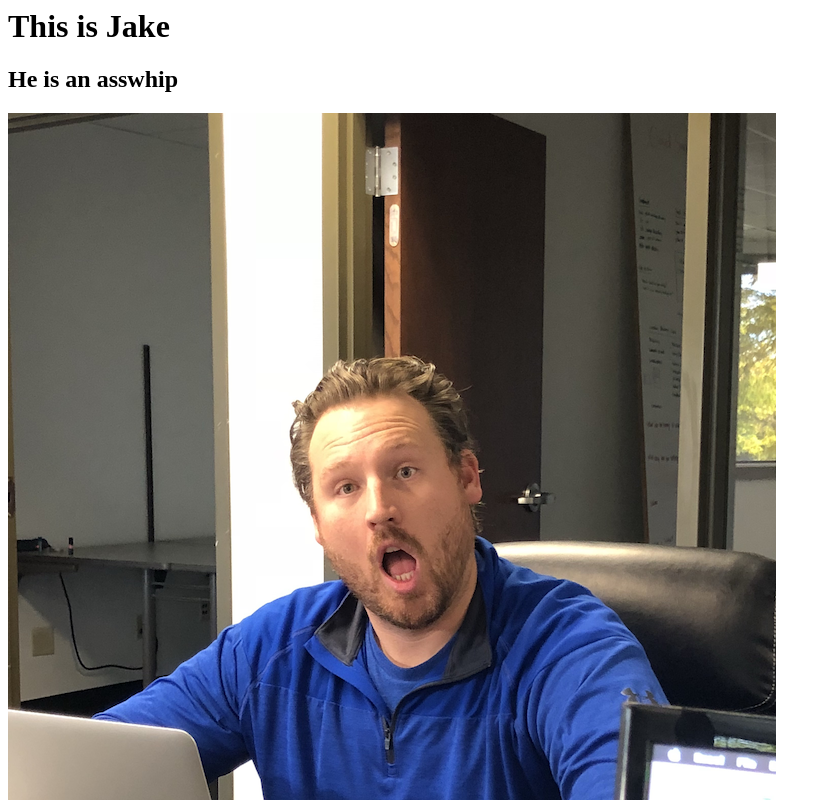
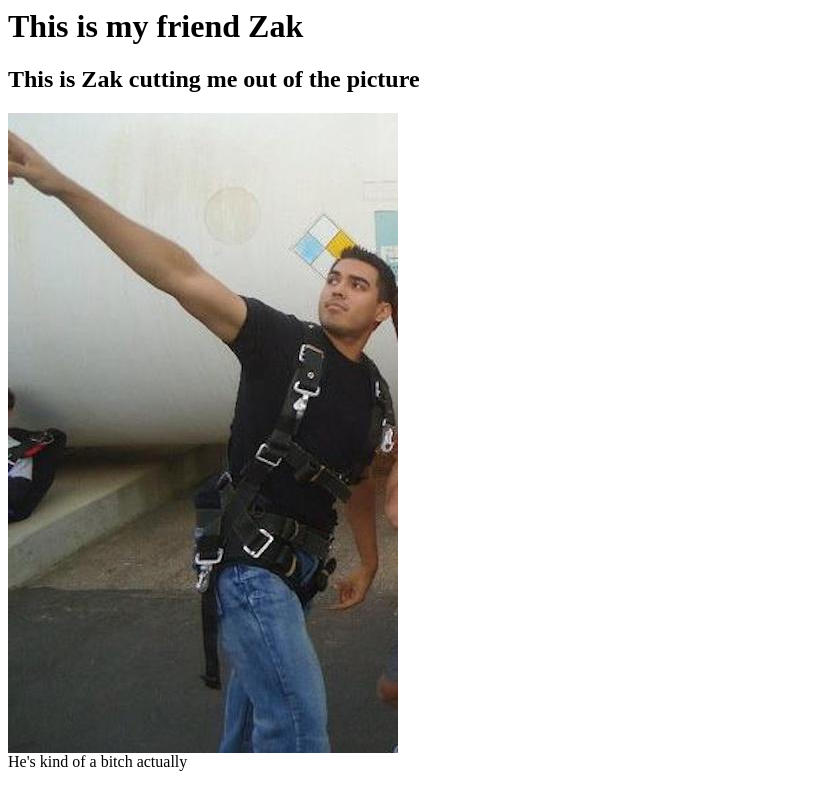
Before and after one commit to jamesbarsdorf/zakattack, a website: page public/index.html in a window 1280 px wide. Shown: the top 800 px of the page, without its empty margins (0-831 px from the left). Drawn offline with Linux system fonts and the light colour scheme.

Commit message:
changed text and picture file

```diff
--- a/public/index.html
+++ b/public/index.html
@@ -1,16 +1,16 @@
 <html>
   <body>
     <h1>
-      This is Jake
+      This is my friend Zak
     </h1>
     <h2>
-      He is an asswhip
+      This is Zak cutting me out of the picture
     </h2>
 
     <p>
-      <img src="img/jakesized.png">
+      <img src="img/zaknicearm.jpg">
       <br>
-      dont be like Jake
+      He's kind of a bitch actually
     </p>
   </body>
 </html>
```
Also changed, not shown: public/img/zaknicearm.jpg (added).
